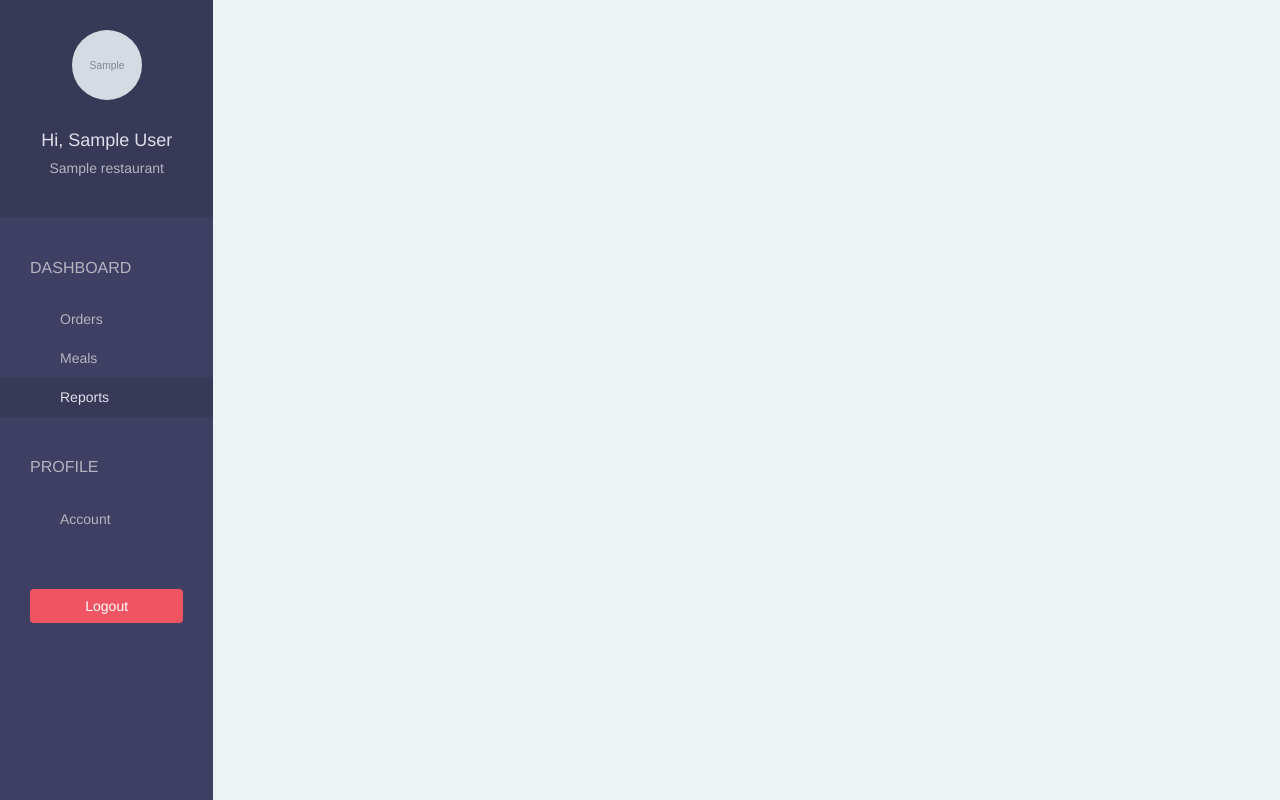
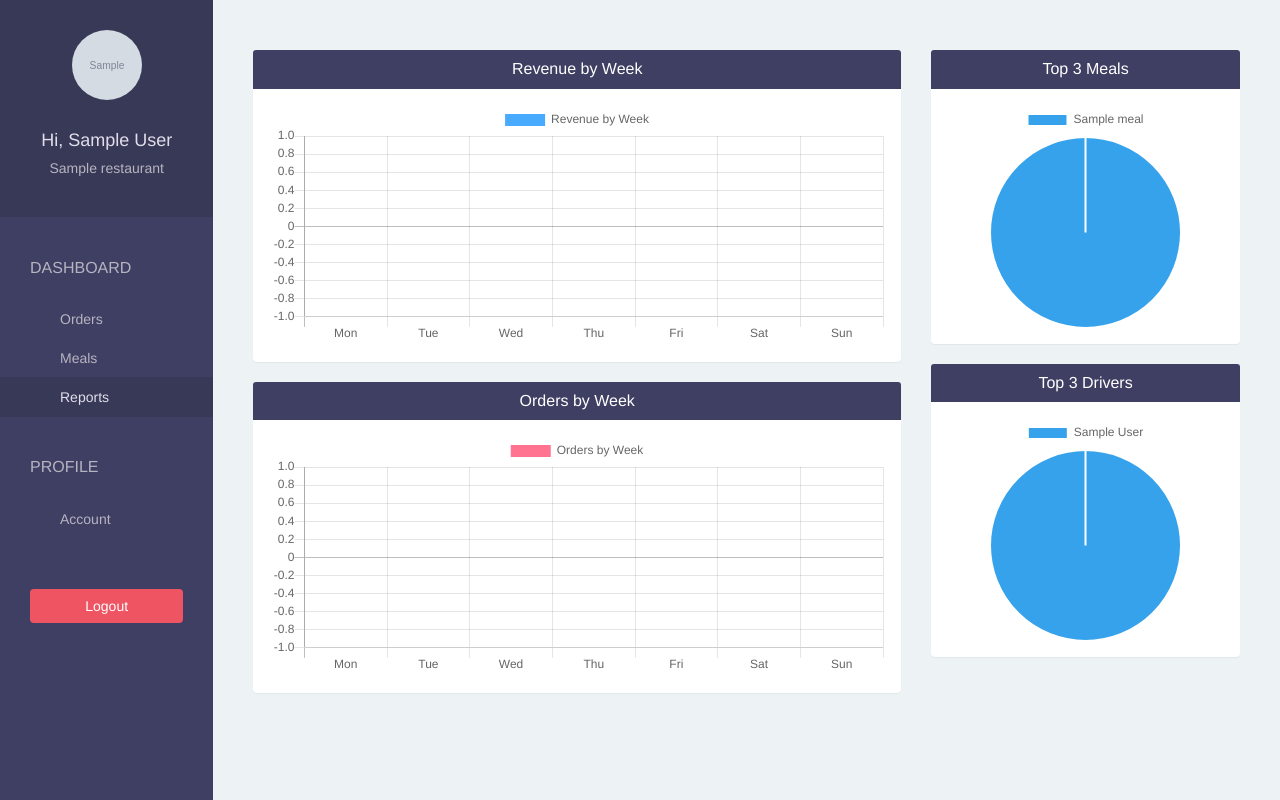
Before and after one commit to amsifontes/three-sided-mobility-marketplace, a Django app: page /restaurant/report/ in a window 1280 px wide. Run offline with Django 3.2, Linux system fonts and the light colour scheme; a user stored in the database is signed in; tables that the repository leaves empty hold one stand-in row (values such as "Sample post"); grey boxes marked "Sample" are stand-in pictures; some libraries are stand-ins or nearby versions.

Commit message:
Completed report and added stripe integration
Completed restaurant's \report page to include revenue and orders over past, top 3 items sold and top 3 drivers.

Also added stripe integration

```diff
--- a/foodtasker/settings.py
+++ b/foodtasker/settings.py
@@ -174,3 +174,5 @@ SOCIAL_AUTH_PIPELINE = (
     'social_core.pipeline.social_auth.load_extra_data',
     'social_core.pipeline.user.user_details',
 )
+
+STRIPE_API_KEY = 'sk_test_aNrn7WUgA30hpiB7FGKctXqZ'
--- a/foodtaskerapp/templates/restaurant/report.html
+++ b/foodtaskerapp/templates/restaurant/report.html
@@ -1,5 +1,143 @@
 {% extends 'restaurant/base.html' %}
+
+{% block script %}
+<script src="https://cdnjs.cloudflare.com/ajax/libs/Chart.js/2.7.3/Chart.min.js"></script>
+
+{% endblock %}
+
 
 {% block page %}
 
+  <div class="row">
+    <div class="col-lg-8">
+
+      <!-- Revenue by Week  -->
+      <div class="panel">
+        <div class="panel-heading bg-blue">
+          <h4 class="panel-title text-center text-white">
+            Revenue by Week
+          </h4>
+        </div>
+        <div class="panel-body">
+          <canvas id="revenueChart" height="118"></canvas>
+          <script>
+            var ctx = document.getElementById("revenueChart").getContext("2d");
+            var data = {
+              labels: ["Mon", "Tue","Wed", "Thu", "Fri", "Sat", "Sun"],
+              datasets: [
+                {
+                    label: "Revenue by Week",
+                    backgroundColor: "rgba(54,162,325,0.9)",
+                    hoverBackgroundColor: "rgba(54,162,325,1)",
+                    data: {{ revenue }}
+                }
+              ]
+            };
+
+            new Chart(ctx, {
+              type: 'bar',
+              data: data
+            });
+
+          </script>
+        </div>
+      </div>
+
+      <!-- Orders by Week  -->
+
+      <div class="panel">
+        <div class="panel-heading bg-blue">
+          <h4 class="panel-title text-center text-white">
+            Orders by Week
+          </h4>
+        </div>
+        <div class="panel-body">
+          <canvas id="orderChart" height="118"></canvas>
+          <script>
+            var ctx = document.getElementById("orderChart").getContext("2d");
+            var data = {
+              labels: ["Mon", "Tue","Wed", "Thu", "Fri", "Sat", "Sun"],
+              datasets: [
+                {
+                    label: "Orders by Week",
+                    backgroundColor: "rgba(255,99,132,0.9)",
+                    hoverBackgroundColor: "rgba(255,99,132,1)",
+                    data: {{ orders }}
+                }
+              ]
+            };
+
+            new Chart(ctx, {
+              type: 'bar',
+              data: data
+            });
+
+          </script>
+        </div>
+      </div>
+    </div>
+
+    <div class="col-lg-4">
+      <!-- Top 3 Meals  -->
+      <div class="panel">
+        <div class="panel-heading bg-blue">
+          <h4 class="panel-title text-center text-white">
+            Top 3 Meals
+          </h4>
+        </div>
+        <div class="panel-body">
+          <canvas id="mealChart" height="242"></canvas>
+          <script>
+            var ctx = document.getElementById("mealChart").getContext("2d");
+            var data = {
+              labels: {{ meal.labels|safe }},
+              datasets: [{
+                    backgroundColor: ["#36A2EB", "#FFCE56", "#FF6384"],
+                    data: {{ meal.data }}
+                    }]
+              };
+
+            new Chart(ctx, {
+              type: 'pie',
+              data: data
+            });
+
+          </script>
+        </div>
+      </div>
+
+
+
+      <!-- Top 3 Drivers  -->
+      <div class="panel">
+        <div class="panel-heading bg-blue">
+          <h4 class="panel-title text-center text-white">
+            Top 3 Drivers
+          </h4>
+        </div>
+        <div class="panel-body">
+          <canvas id="driverChart" height="242"></canvas>
+          <script>
+            var ctx = document.getElementById("driverChart").getContext("2d");
+            var data = {
+              labels: {{ driver.labels|safe }},
+              datasets: [{
+                    backgroundColor: ["#36A2EB", "#FFCE56", "#FF6384"],
+                    data: {{ driver.data }}
+                    }]
+              };
+
+            new Chart(ctx, {
+              type: 'pie',
+              data: data
+            });
+
+          </script>
+        </div>
+      </div>
+
+
+
+    </div>
+  </div>
 {% endblock %}
--- a/foodtaskerapp/views.py
+++ b/foodtaskerapp/views.py
@@ -1,10 +1,12 @@
 from django.shortcuts import render, redirect
+from django.utils import timezone
 from django.contrib.auth.decorators import login_required
+from django.db.models import Sum, Count, Case, When
 
 from foodtaskerapp.forms import UserForm, RestaurantForm, UserFormForEdit, MealForm
 from django.contrib.auth import authenticate, login
 from django.contrib.auth.models import User
-from foodtaskerapp.models import Meal, Order
+from foodtaskerapp.models import Meal, Order, Driver
 
 # Create your views here.
 
@@ -90,7 +92,52 @@ def restaurant_order(request):
 
 @login_required(login_url='/restaurant/sign-in/')
 def restaurant_report(request):
-    return render(request, 'restaurant/report.html', {})
+    #Calculate revenue and number of orders for current week
+    from datetime import datetime, timedelta
+
+    revenue = []
+    orders = []
+
+    # Calculate weekdays
+    today = timezone.now()
+    current_weekdays = [today + timedelta(days = i) for i in range(0 - today.weekday(), 7 - today.weekday())]
+
+    for day in current_weekdays:
+        delivered_orders = Order.objects.filter(
+            restaurant = request.user.restaurant,
+            status = Order.DELIVERED,
+            created_at__year = day.year,
+            created_at__month = day.month,
+            created_at__day = day.day
+        )
+        revenue.append(sum(order.total for order in delivered_orders))
+        orders.append(delivered_orders.count())
+
+    # Top 3 meals
+    ## TODO: write SQL equivalent
+    top3_meals = Meal.objects.filter(restaurant = request.user.restaurant).annotate(total_order = Sum('orderdetails__quantity')).order_by("-total_order")[:3]
+
+    meal = {
+        "labels": [meal.name for meal in top3_meals],
+        "data": [meal.total_order or 0 for meal in top3_meals]
+    }
+
+    # Top 3 Drivers
+    ## TOTO write SQL equivalent
+    ## select count(case when restaurant of each order = current user's restaurant then 1)
+    top3_drivers = Driver.objects.annotate(total_order = Count( Case( When( order__restaurant = request.user.restaurant, then =1)))).order_by("-total_order")[:3]
+
+    driver = {
+        "labels": [driver.user.get_full_name() for driver in top3_drivers],
+        "data": [driver.total_order for driver in top3_drivers]
+    }
+
+    return render(request, 'restaurant/report.html', {
+        "revenue": revenue,
+        "orders": orders,
+        "meal": meal,
+        "driver": driver
+    })
 
 
 def restaurant_sign_up(request):
--- a/requirements.txt
+++ b/requirements.txt
@@ -6,3 +6,4 @@ dj-database-url==0.5.0
 psycopg2==2.7.3.2
 django-rest-framework-social-oauth2==1.0.4
 django-bootstrap3==7.0.1
+stripe==1.37.0
```
Also changed, not shown: foodtaskerapp/apis.py (+52 -18 lines).
